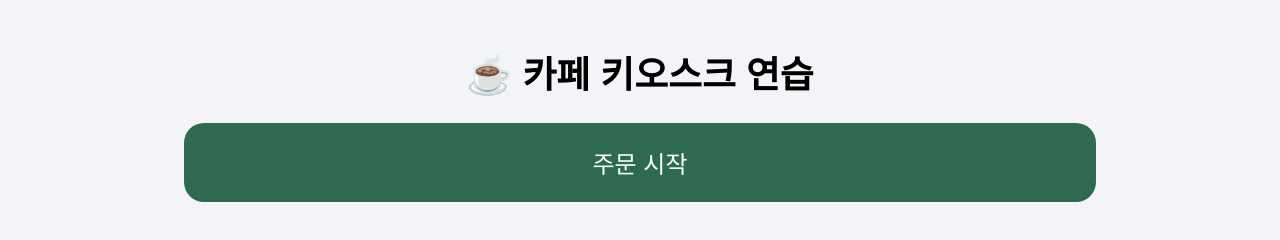
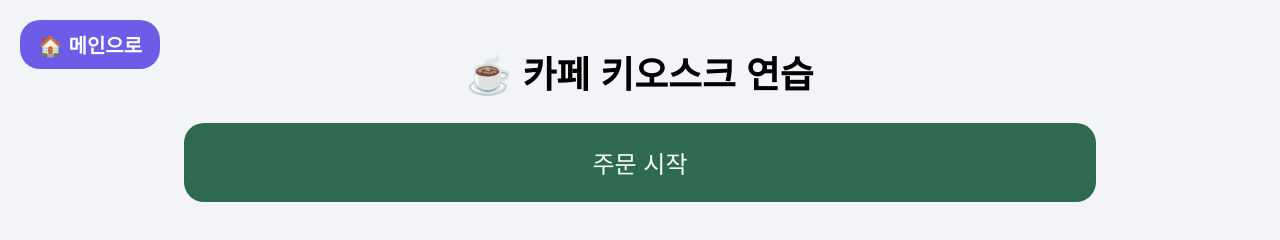
Before and after one commit to jiyeon82/Jiyeonkim, a plain HTML site: page order.html in a window 1280 px wide. Drawn offline with Linux system fonts and the light colour scheme.

Commit message:
Update order.html

```diff
--- a/order.html
+++ b/order.html
@@ -269,6 +269,20 @@ function reset(){
   go('start');
 }
 </script>
+<a href="index.html" style="
+    position: fixed;
+    top: 20px;
+    left: 20px;
+    padding: 10px 18px;
+    background: #6c5ce7;
+    color: white;
+    border-radius: 20px;
+    text-decoration: none;
+    font-weight: bold;
+">
+🏠 메인으로
+</a>
 
 </body>
+
 </html>
```
